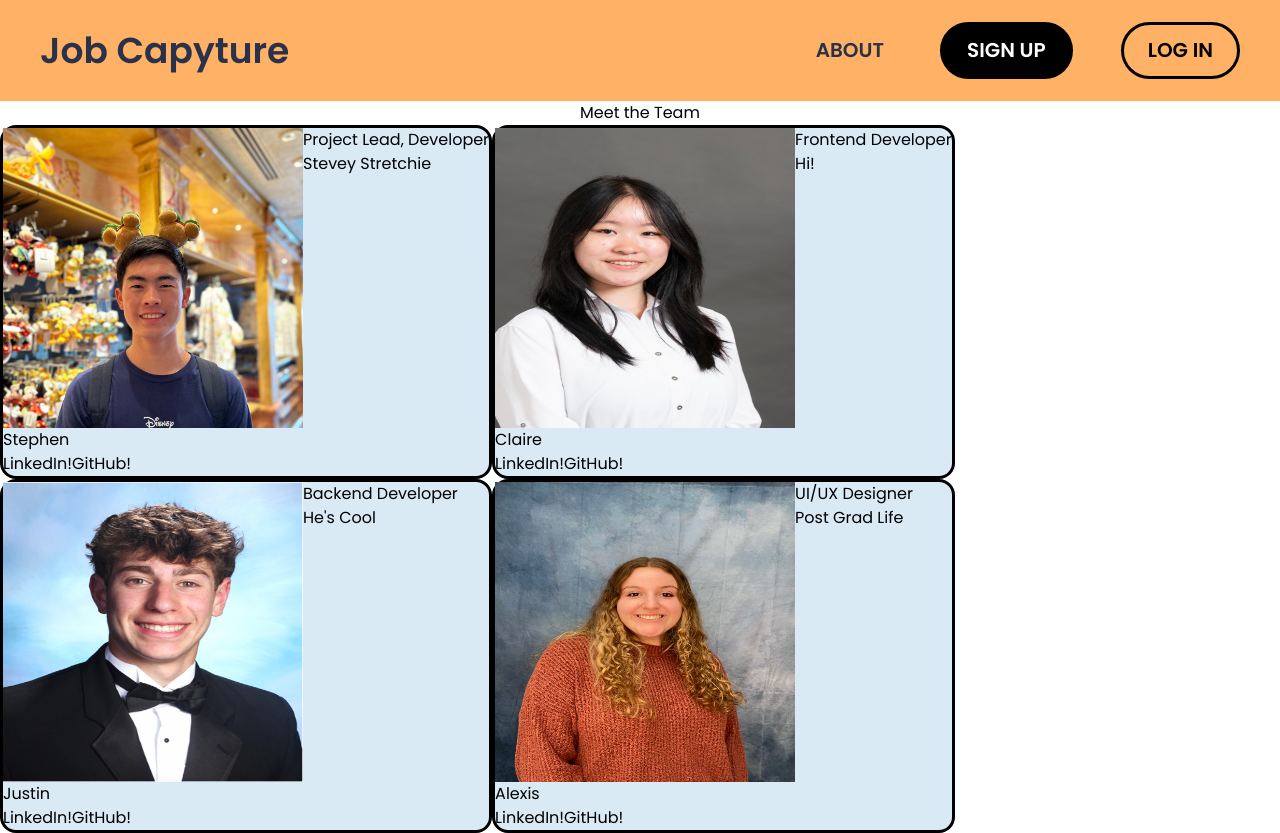
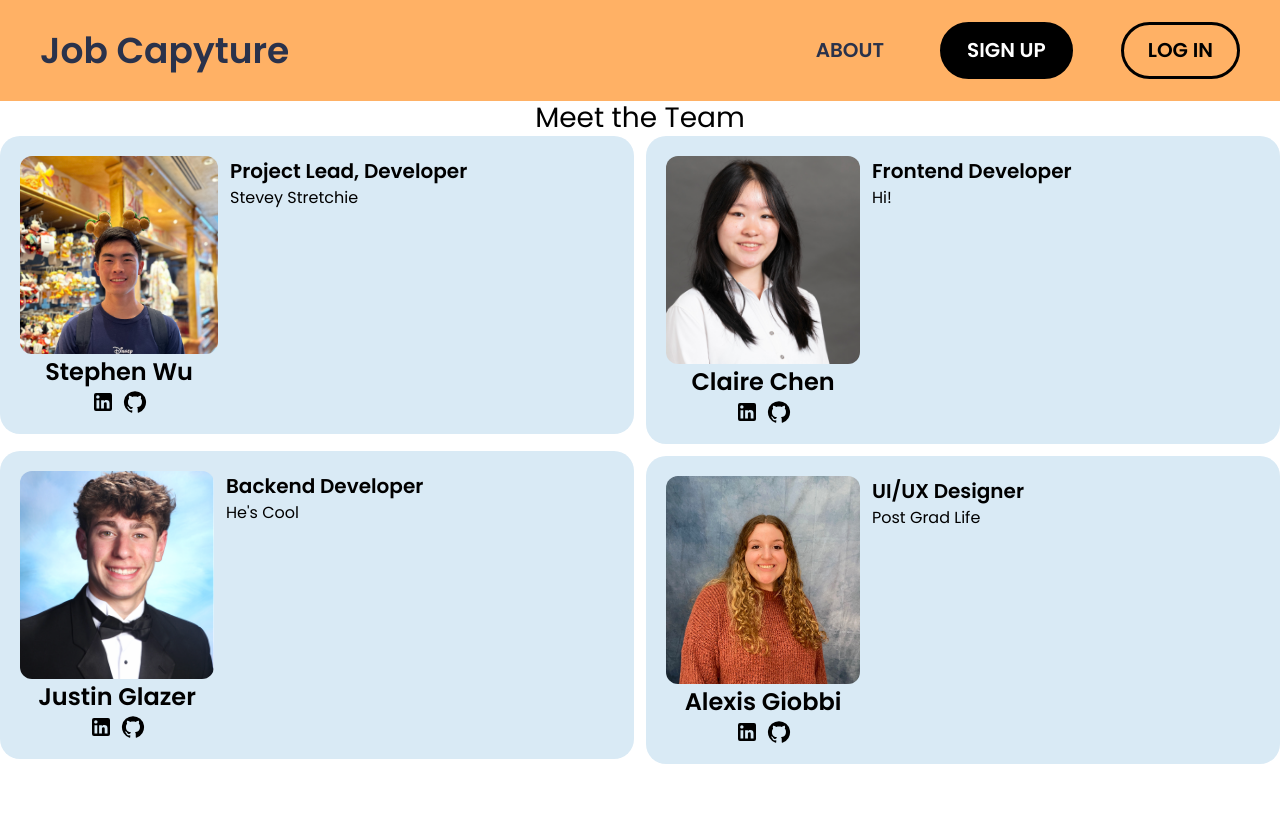
Before and after one commit to heavens-potato/winter-project, a React (Create React App) app in the folder hydrohire/: page /about in a window 1280 px wide. After the commit the page ends 800 px from the top, so only its background shows below. Built offline with nearby package versions, Linux system fonts and the light colour scheme; no server answers.

Commit message:
about page styling updates grid format

```diff
--- a/hydrohire/src/About.js
+++ b/hydrohire/src/About.js
@@ -9,22 +9,22 @@ function About(){
     <>
       <Navbar/>
       <div>
-        <Typography class = 'flex justify-center' variant="h4" sx={{ fontSize: 28, fontWeight: 'bold'}}>Meet the Team</Typography>
-        <div class = "flex space-between">
-          <div>
+        <Typography className = 'flex justify-center' variant="h4" sx={{ fontSize: 28}}>Meet the Team</Typography>
+        <div className="grid grid-cols-2 gap-3">
+          <div className="grid gap-3">
             <div>
-              <AboutCard name = 'Stephen' ></AboutCard>
+              <AboutCard name = 'Stephen Wu' ></AboutCard>
             </div>
             <div>
-              <AboutCard name = 'Justin'></AboutCard>
+              <AboutCard name = 'Justin Glazer'></AboutCard>
             </div>
           </div>
-          <div>
+          <div className="grid gap-3">
             <div>
-              <AboutCard name = 'Claire'></AboutCard>
+              <AboutCard name = 'Claire Chen'></AboutCard>
             </div>
             <div>
-              <AboutCard name = 'Alexis'></AboutCard>
+              <AboutCard name = 'Alexis Giobbi'></AboutCard>
             </div>
           </div>
         </div>
--- a/hydrohire/src/AboutCard.js
+++ b/hydrohire/src/AboutCard.js
@@ -2,30 +2,32 @@ import justinProf from './assets/img/Justin.png';
 import claireProf from './assets/img/Claire.jpg';
 import stephenProf from './assets/img/Stephen.jpg';
 import alexisProf from './assets/img/Alexis.JPG';
+import LinkedInIcon from '@mui/icons-material/LinkedIn';
+import GitHubIcon from '@mui/icons-material/GitHub';
 import { borderColor } from '@mui/system';
 import { Typography } from '@mui/material';
 
 // Map holding info for each person
 const map = new Map();
-map.set('Justin', {description: 'He\'s Cool', title: 'Backend Developer', img: justinProf, li: 'https://www.linkedin.com/in/justin-glazer/', gh: 'https://github.com/justin-glazer'});
-map.set('Claire', {description: 'Hi!', title: 'Frontend Developer', img: claireProf, li: 'https://www.linkedin.com/in/claire-s-chen/', gh: 'https://github.com/cc13985'});
-map.set('Stephen', {description: "Stevey Stretchie", title: 'Project Lead, Developer', img: stephenProf, li:'https://www.linkedin.com/in/stephen-wu-210a96304/' ,gh: 'https://github.com/heavens-potato'});
-map.set('Alexis', {description: "Post Grad Life", title: 'UI/UX Designer', img: alexisProf, li:'https://www.linkedin.com/in/alexis-giobbi/', gh: 'https://github.com/alexisgiobbi'});
+map.set('Justin Glazer', {description: 'He\'s Cool', title: 'Backend Developer', img: justinProf, li: 'https://www.linkedin.com/in/justin-glazer/', gh: 'https://github.com/justin-glazer'});
+map.set('Claire Chen', {description: 'Hi!', title: 'Frontend Developer', img: claireProf, li: 'https://www.linkedin.com/in/claire-s-chen/', gh: 'https://github.com/cc13985'});
+map.set('Stephen Wu', {description: "Stevey Stretchie", title: 'Project Lead, Developer', img: stephenProf, li:'https://www.linkedin.com/in/stephen-wu-210a96304/' ,gh: 'https://github.com/heavens-potato'});
+map.set('Alexis Giobbi', {description: "Post Grad Life", title: 'UI/UX Designer', img: alexisProf, li:'https://www.linkedin.com/in/alexis-giobbi/', gh: 'https://github.com/alexisgiobbi'});
 
 function AboutCard({name}) {
     return (
         <>
-            <div class="flex flex-row" style ={{border: '3px solid', borderRadius: '1rem', backgroundColor: '#D9EAF5'}}>
-                <div> {/* Left Half */}
-                    <img src={map.get(name).img} style={{ width: 300 , height: 300}}></img>
-                    <h1>{name}</h1>
-                    <div>
-                        <button onClick={()=> window.open(map.get(name).li, "_blank")}>LinkedIn!   </button>
-                        <button onClick={()=> window.open(map.get(name).gh, "_blank")}>GitHub!</button>
+            <div className='flex flex-row p-5 gap-3' style ={{borderRadius: '1.25rem', backgroundColor: '#D9EAF5'}}>
+                <div className='w-1/3 flex flex-col justify-center'> {/* Left Half */}
+                    <img className= 'flex justify-center overflow-hidden max-h-52 max-w-52 object-cover rounded-xl' src={map.get(name).img}></img>
+                    <Typography className='flex justify-center'sx={{ fontSize: 24, fontWeight: 'bold'}}>{name}</Typography>
+                    <div className='flex justify-center gap-2'>
+                        <LinkedInIcon onClick={()=> window.open(map.get(name).li, "_blank")}>LinkedIn!   </LinkedInIcon>
+                        <GitHubIcon onClick={()=> window.open(map.get(name).gh, "_blank")}>GitHub!</GitHubIcon>
                     </div>
                 </div>
-                <div> {/* Right Half */}
-                    <h2>{map.get(name).title}</h2>
+                <div className='w-2/3'> {/* Right Half */}
+                    <Typography sx={{ fontSize: 20, fontWeight: 'bold'}}>{map.get(name).title}</Typography>
                     <p>{map.get(name).description}</p>
                 </div>
             </div>
```
